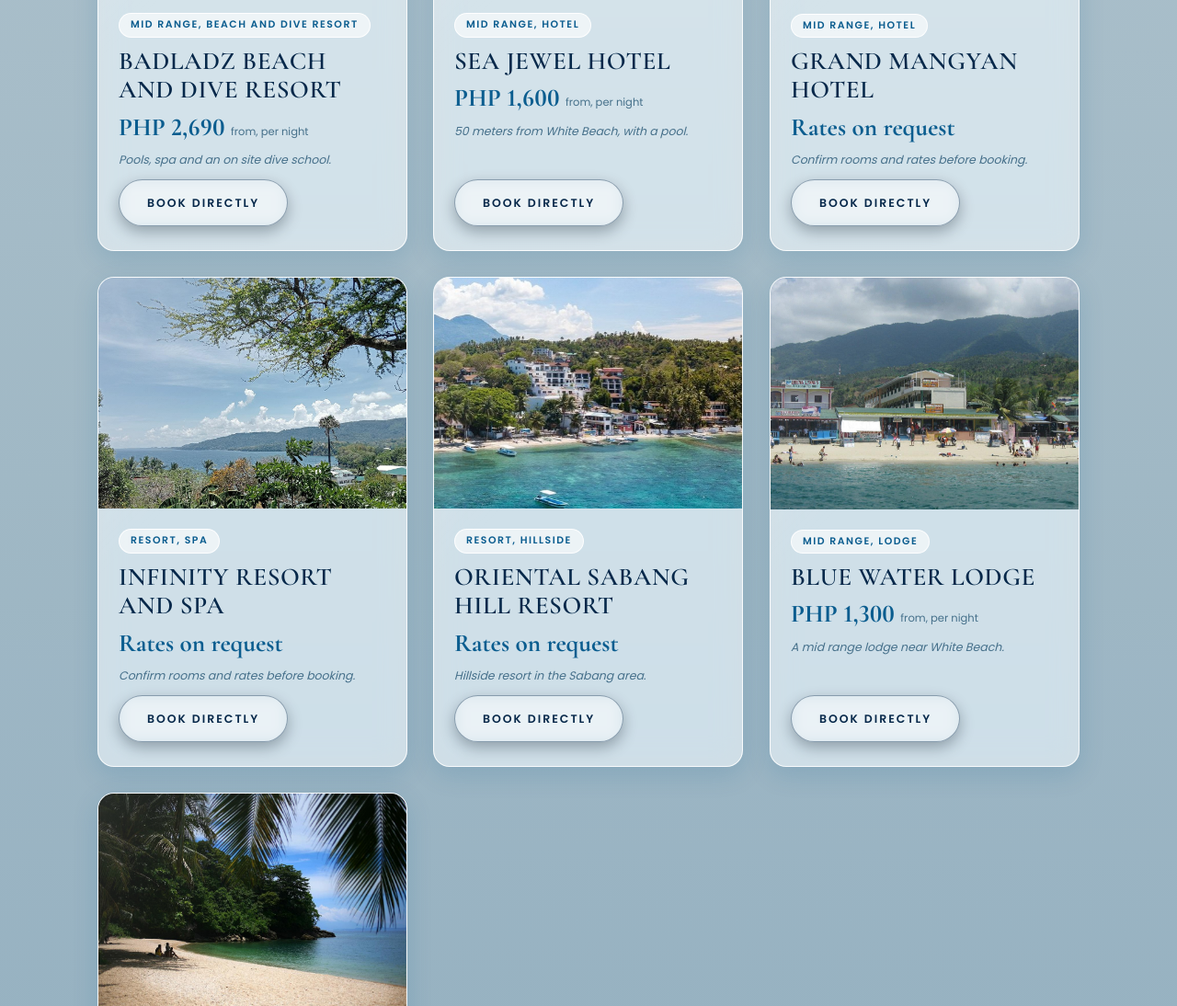
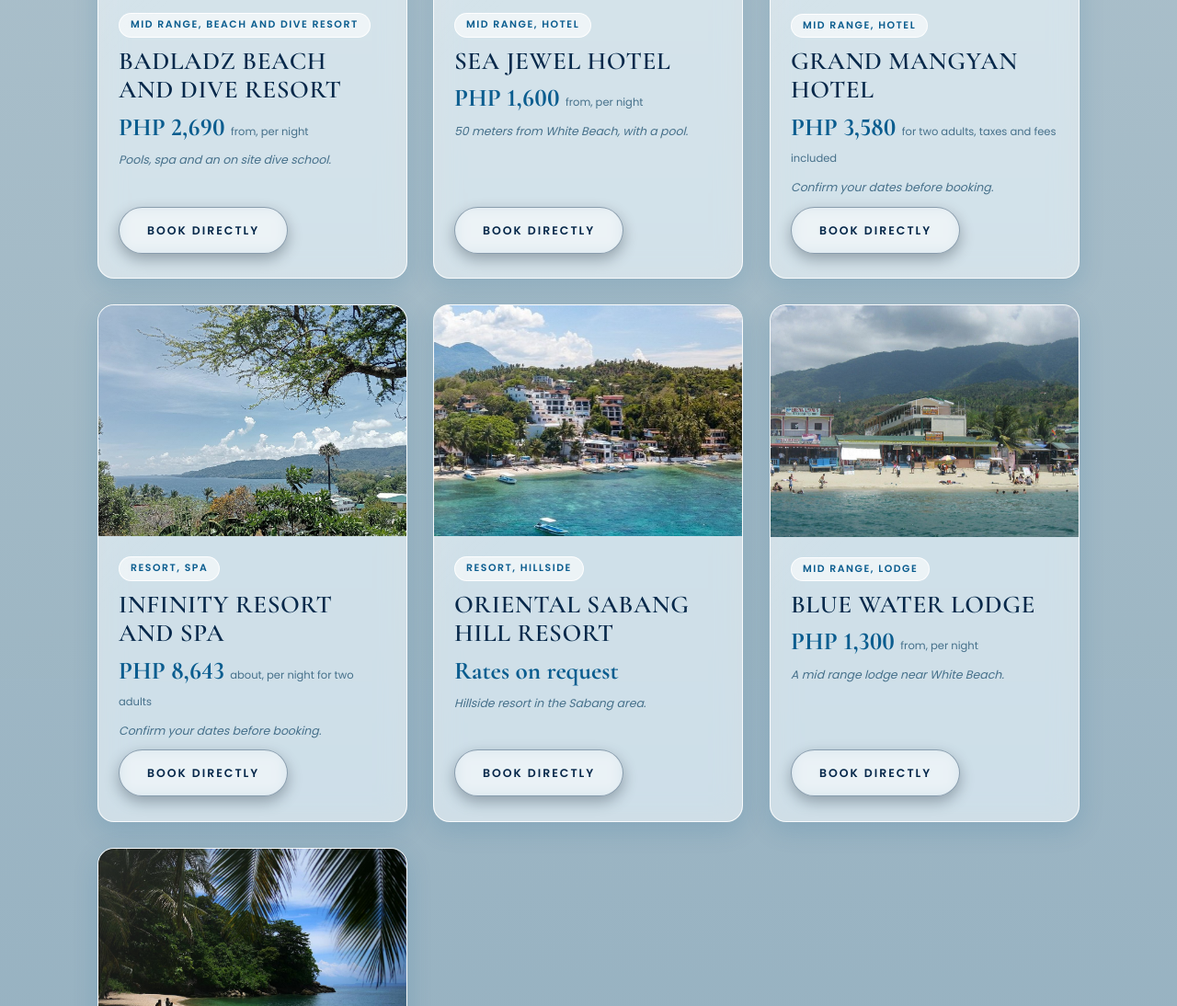
Before and after one commit to BunquinTheodore/galera-getaway, a plain HTML site: page hotels.html in a window 1280 px wide. Shown: the part 1680-2774 px from the top of the page at 92% size. Drawn offline with nearby package versions, Linux system fonts and the light colour scheme.

Commit message:
feat: add Grand Mangyan and Infinity Resort rates
Co-Authored-By: Claude Sonnet 5.5 <noreply@anthropic.com>
Claude-Session: https://claude.ai/code/session_01799v2dANeNAZqEHFZWw3m8

```diff
--- a/hotels.html
+++ b/hotels.html
@@ -139,8 +139,8 @@
             <div class="card-body">
               <span class="tag">Mid range, hotel</span>
               <h3>Grand Mangyan Hotel</h3>
-              <p class="price">Rates on request</p>
-              <p>Confirm rooms and rates before booking.</p>
+              <p class="price">PHP 3,580 <small>for two adults, taxes and fees included</small></p>
+              <p>Confirm your dates before booking.</p>
               <a class="btn ghost" href="contact.html">Book Directly</a>
             </div>
           </article>
@@ -149,8 +149,8 @@
             <div class="card-body">
               <span class="tag">Resort, spa</span>
               <h3>Infinity Resort and Spa</h3>
-              <p class="price">Rates on request</p>
-              <p>Confirm rooms and rates before booking.</p>
+              <p class="price">PHP 8,643 <small>about, per night for two adults</small></p>
+              <p>Confirm your dates before booking.</p>
               <a class="btn ghost" href="contact.html">Book Directly</a>
             </div>
           </article>
```
